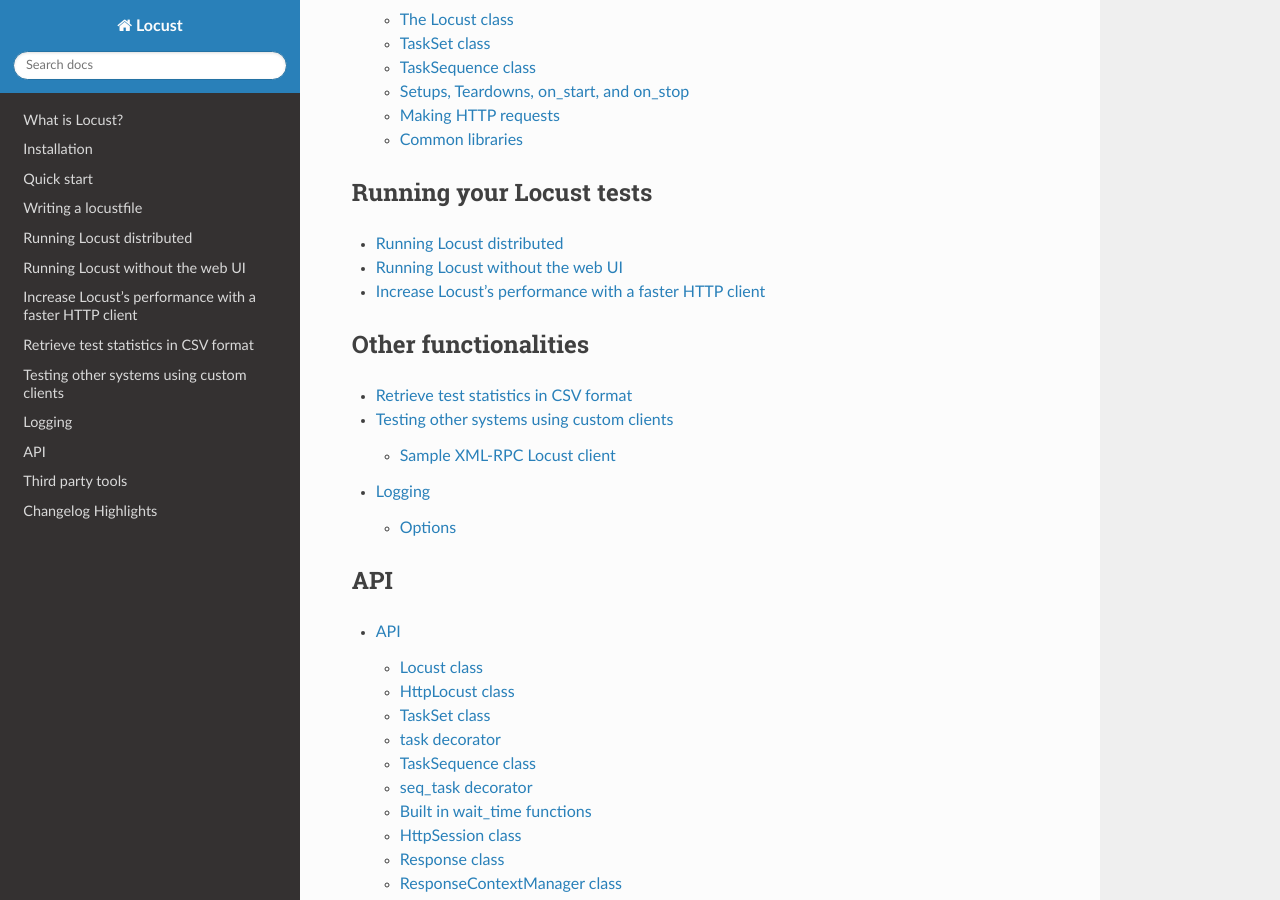
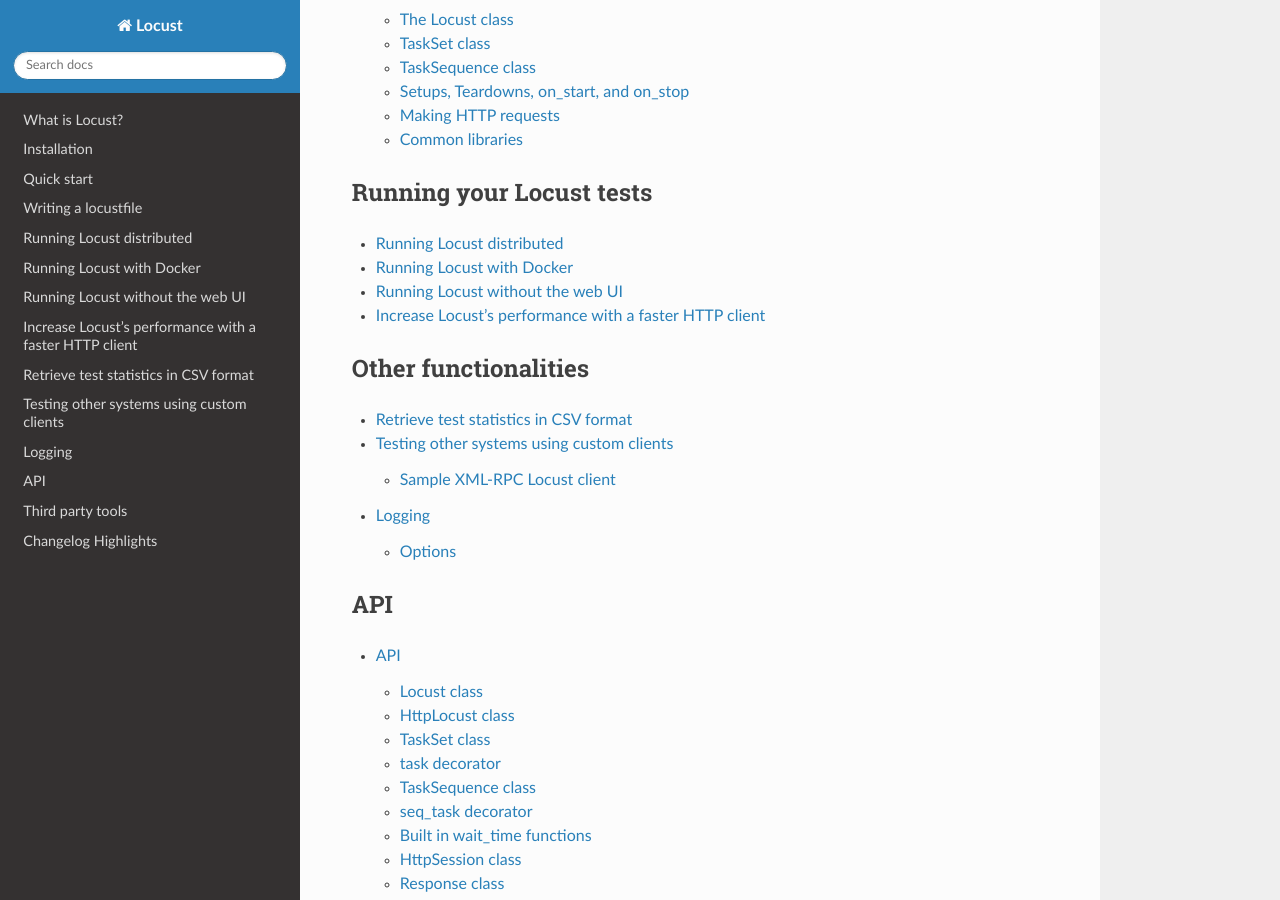
Before and after one commit to locustio/locust, a Sphinx documentation site: the page built from docs/index.rst, in a window 1280 px wide and 900 px high, scrolled down 756 px. Built offline with Sphinx 7.4.7 and the Read the Docs theme 2.0.0, drawn with Linux system fonts in a browser that asks for light colours; pages that are not in the unit, such as notebooks, are missing from menus.

Commit message:
Add "Running Locust with Docker" to the TOC
Without this, the only way to find the page is by either search, or happening on the link at the bottom of "Running Locust distributed".

Luckily, Google had indexed the page despite not being in the TOC, or I'd have never seen it.

```diff
--- a/docs/index.rst
+++ b/docs/index.rst
@@ -40,6 +40,7 @@
     :maxdepth: 1
 
     running-locust-distributed
+    running-locust-docker
     running-locust-without-web-ui
     increase-performance
 
```
